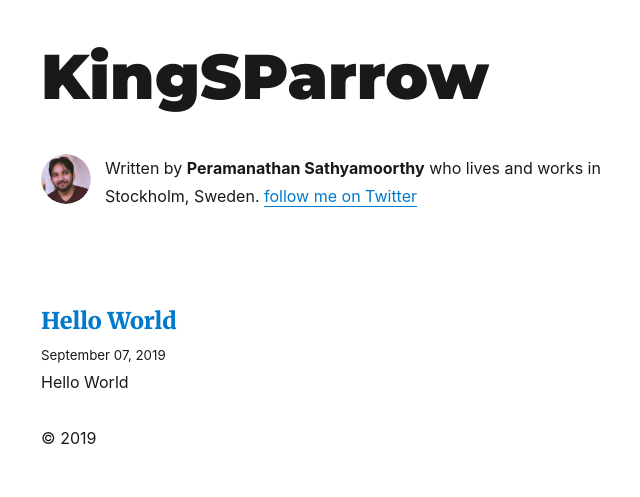
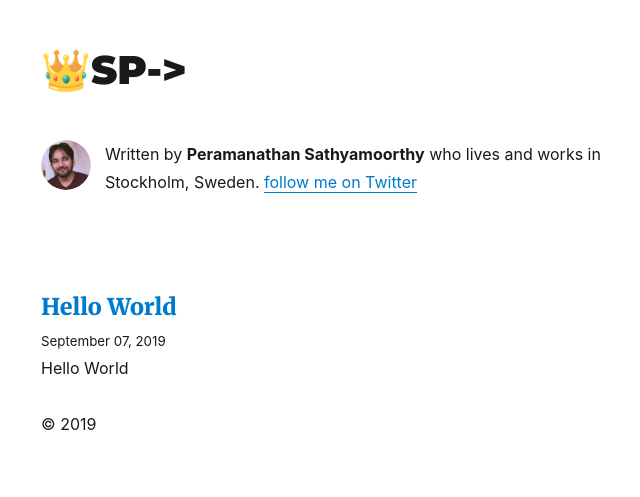
Before and after one commit to p10ns11y/king-sparrow, a Gatsby site: page / in a window 1280 px wide. Shown: the whole page, without its empty margins (284-924 px from the left). Built offline with nearby package versions, Linux system fonts and the light colour scheme; Gatsby itself is replaced by a stand-in of ours; some packages are replaced by stand-ins of ours.

Commit message:
Update title

```diff
--- a/gatsby-config.js
+++ b/gatsby-config.js
@@ -1,6 +1,6 @@
 module.exports = {
   siteMetadata: {
-    title: `KingSParrow`,
+    title: `👑SP->`,
     author: `Peramanathan Sathyamoorthy`,
     description: `Peronal blog by Peramanathan.`,
     siteUrl: `https://kingsparrow.io`,
--- a/src/components/layout.js
+++ b/src/components/layout.js
@@ -13,7 +13,7 @@ class Layout extends React.Component {
       header = (
         <h1
           style={{
-            ...scale(1.5),
+            ...scale(1),
             marginBottom: rhythm(1.5),
             marginTop: 0,
           }}
```
Also changed, not shown: README.md.
